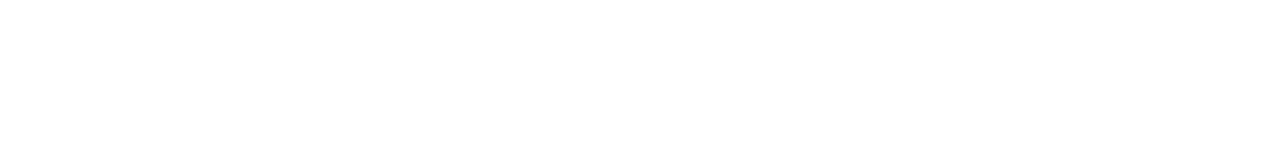
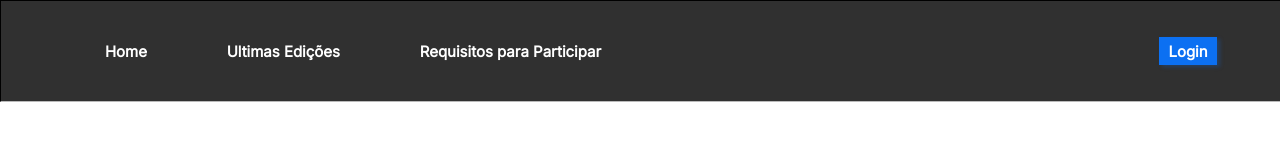
Before and after one commit to filipealvesr2019/bootcamp-dnc, a plain HTML site: page index.html in a window 1280 px wide. Drawn offline with Linux system fonts and the light colour scheme.

Commit message:
criação do estilo CSS do Menu

```diff
--- a/index.html
+++ b/index.html
@@ -5,8 +5,18 @@
     <meta http-equiv="X-UA-Compatible" content="IE=edge">
     <meta name="viewport" content="width=device-width, initial-scale=1.0">
     <title>Bootcamp Dnc</title>
+    <link rel="stylesheet" href="style.css">
 </head>
 <body>
 
+    <nav  id="principal">
+        <div id="menu">
+            <a href="" >Home</a>
+            <a href="" >Ultimas Edições</a>
+            <a href="" >Requisitos para Participar</a>
+        </div>
+
+        <button>Login</button>
+    </nav>
 </body>
 </html>
--- /dev/null
+++ b/style.css
@@ -0,0 +1,54 @@
+/* inportaçao de fonte*/
+
+@import url('https://fonts.googleapis.com/css2?family=Inter&display=swap');
+body{
+    margin: 0px; /* margen externa */
+    padding: 0px; /* margen interna */
+}
+/*menu de navegação principal*/
+#principal{
+    width: 100%;
+    height: 100px;
+    border:1px solid black;
+
+    background-color: #303030;
+    display: flex;
+    justify-content: space-between;
+    align-items: center;
+    border-bottom: 1px solid #BABABA;
+}
+    #menu{
+    display: flex;
+    width: 45%;
+    justify-content: space-around;
+    align-items: center;
+    margin-left: 5%;
+
+}
+    #principal div a{
+    font-family: 'Inter';
+    font-size: 15px;
+    font-weight: 600;
+    color: #FFFFFF;
+    text-decoration: none;
+}
+    #principal div a:hover{
+        color:#cccccc
+    }
+    #principal button{
+    margin-right: 5%;
+    background-color:#0C70F2;
+    border: 0px;
+    height: 28px;
+    width: 58px;
+
+    font-family: 'Inter';
+    font-style: normal;
+    font-weight: 600;
+    font-size: 15px;
+
+    color: #FFFFFF;
+    box-shadow: 3px 2px 4px
+    rgba(12, 112, 242, 0.25);
+    cursor: pointer;
+}
```
